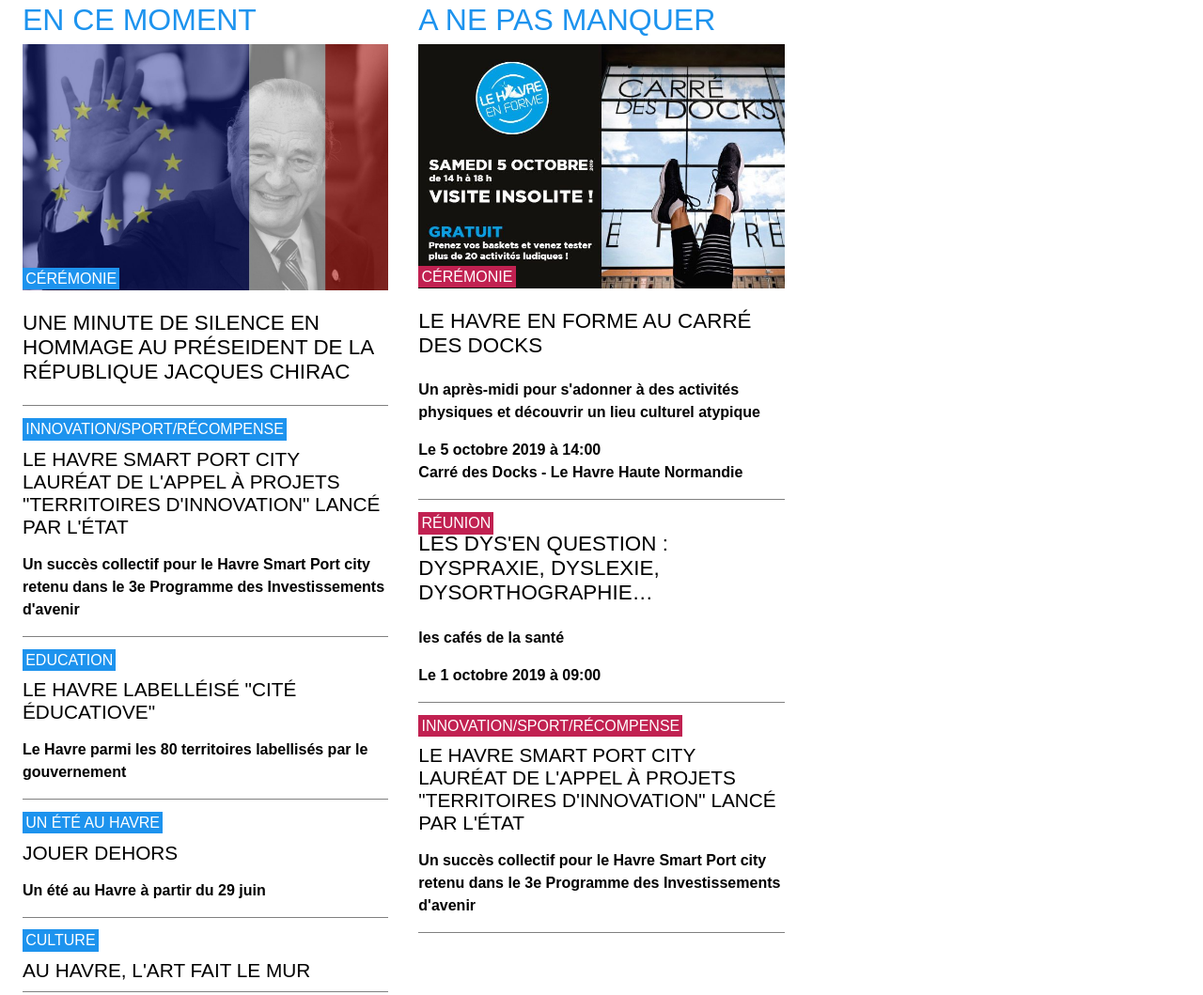
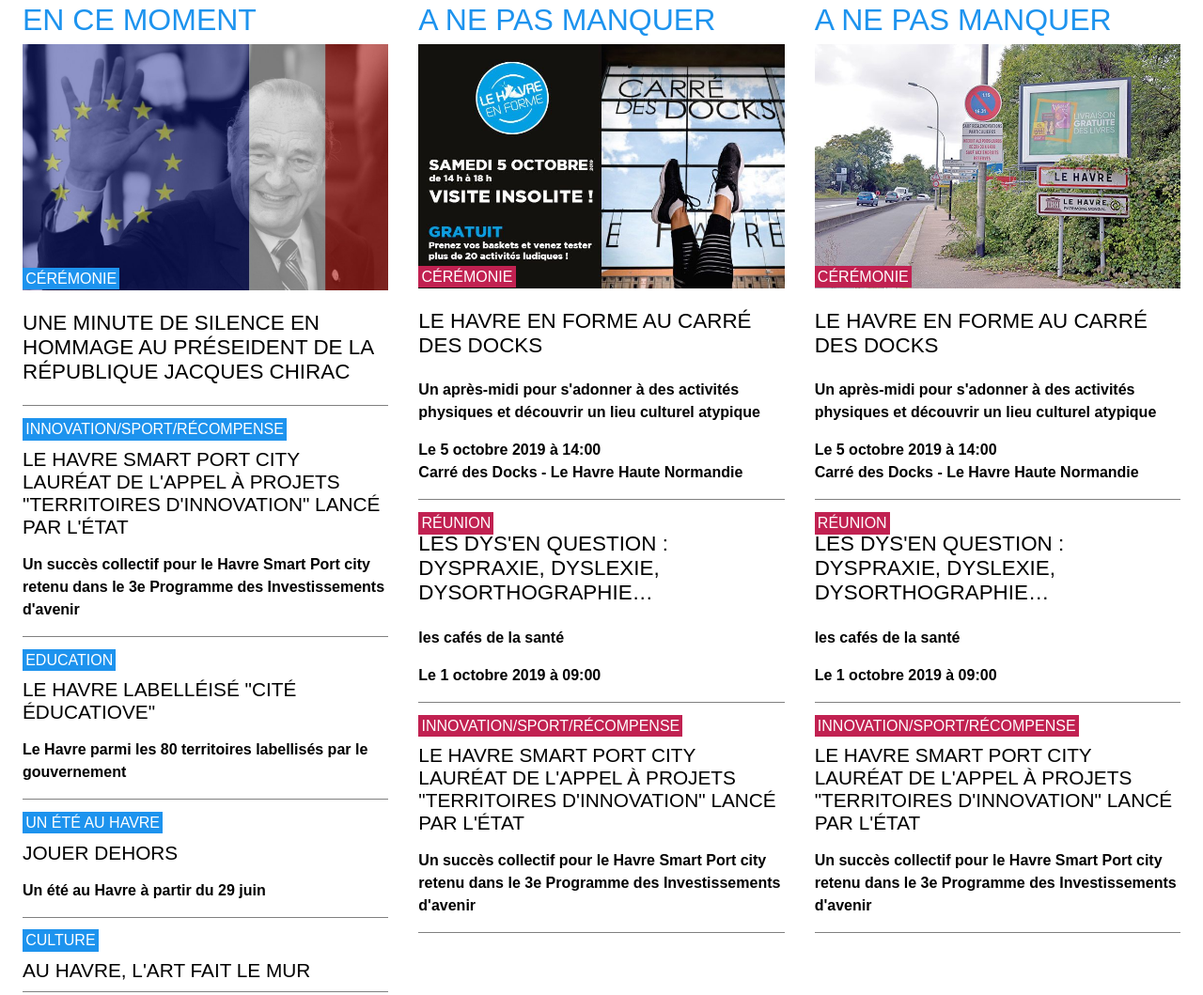
Before and after one commit to TheoRicherol/orelyNew, a plain HTML site: page index.html in a window 1280 px wide. Shown: the part 748-1807 px from the top of the page at 94% size. Drawn offline with Linux system fonts and the light colour scheme.

Commit message:
Ajout 3eme colonne

```diff
--- a/css/style.css
+++ b/css/style.css
@@ -69,6 +69,9 @@ img {
 .col-2{
     grid-area: 2/5/3/9;
 }
+.col-3{
+    grid-area: 2/9/3/13;
+}
 
 .article .categories h4 {
     display: inline;
@@ -87,6 +90,6 @@ img {
     background-color: #1D93EE;
 }
 
-.col-2 h4{
+.col-2 h4,.col-3 h4{
     background-color: #C12151;
 }
--- a/index.html
+++ b/index.html
@@ -94,6 +94,40 @@
                     d'avenir</p>
             </section>
         </div>
+        <div class="col-3">
+            <h1>A ne pas manquer</h1>
+            <section class="article">
+                <div class="img-article"><img src="img/img03.jpg" alt="Jacques Chrirac">
+                    <div class="categories first">
+                        <h4>cérémonie</h4>
+                    </div>
+                </div>
+                <h2>Le havre en forme au carré des docks</h2>
+                <p>Un après-midi pour s'adonner à des activités physiques et découvrir un lieu culturel atypique</p>
+                <p class="date">
+                    Le 5 octobre 2019 à 14:00 <br>Carré des Docks - Le Havre Haute Normandie
+                </p>
+            </section>
+            <section class="article">
+                <div class="categories">
+                    <h4>réunion</h4>
+                </div>
+                <h2>Les DYS'EN question : dyspraxie, dyslexie, dysorthographie…</h2>
+                <p>les cafés de la santé</p>
+                <p class="date">
+                    Le 1 octobre 2019 à 09:00
+                </p>
+            </section>
+            <section class="article">
+                <div class="categories">
+                    <h4>innovation/sport/récompense</h4>
+                </div>
+                <h3>le havre smart port city lauréat de l'appel à projets "territoires d'innovation" lancé par l'état
+                </h3>
+                <p>Un succès collectif pour le Havre Smart Port city retenu dans le 3e Programme des Investissements
+                    d'avenir</p>
+            </section>
+        </div>
     </div>
 </body>
 
```
